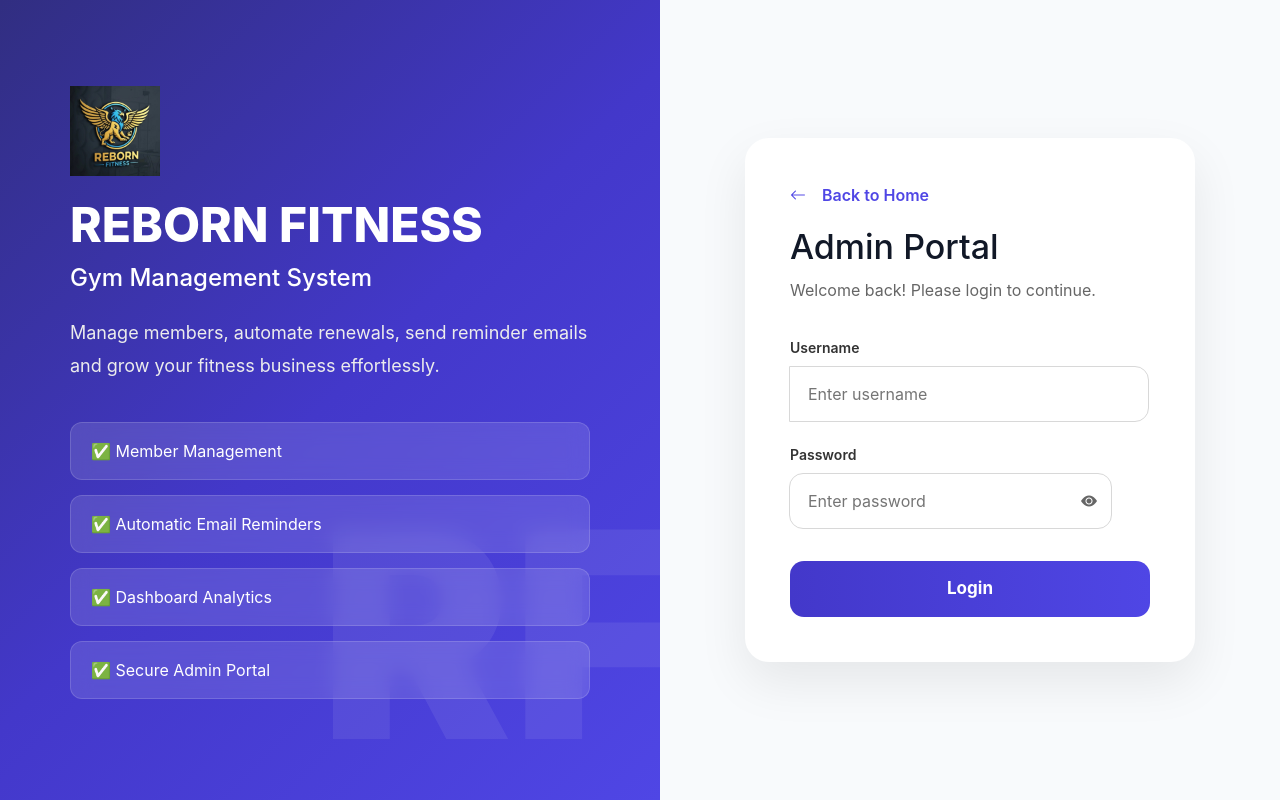
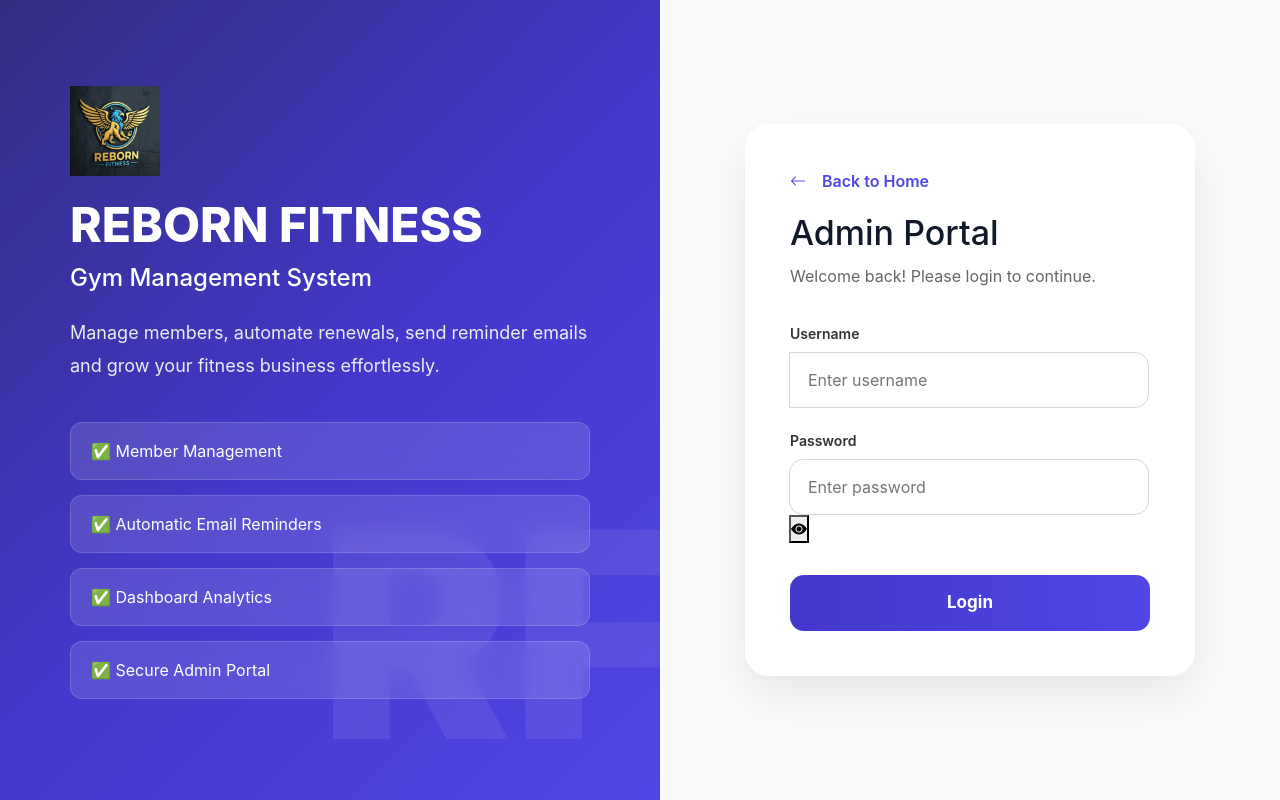
Before and after one commit to DevineniPhanindra/gym-reborn, a React (Vite) app in the folder client/: page /login in a window 1280 px wide. Built offline with nearby package versions, Linux system fonts and the light colour scheme; no server answers.

Commit message:
Refactor password input styles in login.css
Updated styles for password input box and removed eye button styles.

```diff
--- a/client/src/styles/login.css
+++ b/client/src/styles/login.css
@@ -144,23 +144,27 @@
 }
 
 .password-box {
-    position: relative;
+  position: relative;
+  width: 100%;
 }
 
 .password-box input {
-    padding-right: 55px;
+  width: 100%;
+  height: 56px;
+  border: 1px solid #d8d8d8;
+  border-radius: 14px;
+  padding: 0 50px 0 18px;
+  font-size: 16px;
+  outline: none;
+  transition: .3s;
 }
 
-.eye-btn {
-    position: absolute;
-    right: 15px;
-    top: 50%;
-    transform: translateY(-50%);
-    border: none;
-    background: none;
-    cursor: pointer;
-    color: #666;
+.password-box input:focus {
+  border-color: #4F46E5;
+  box-shadow: 0 0 0 4px rgba(79,70,229,.15);
 }
+
+
 
 .login-btn {
     width: 100%;
```
